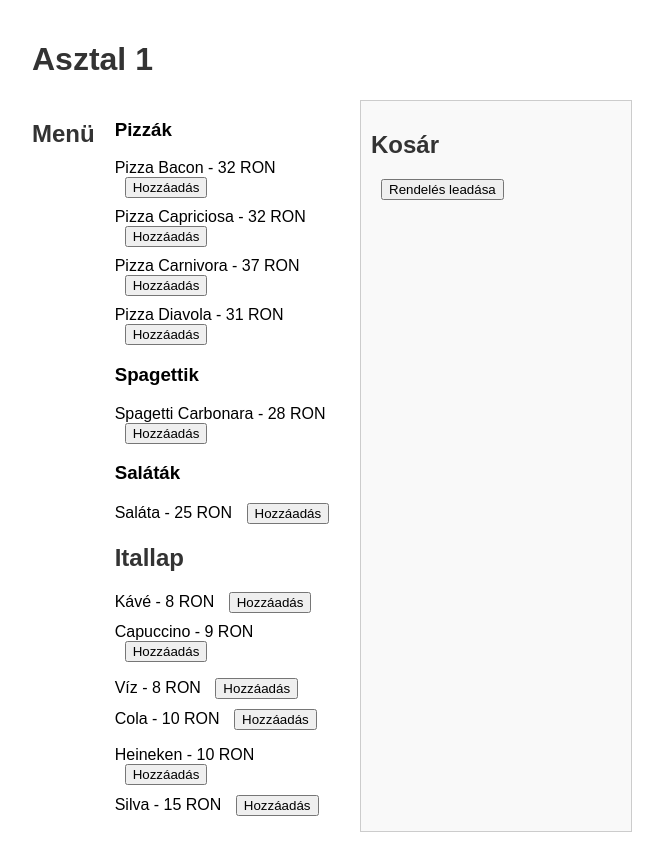
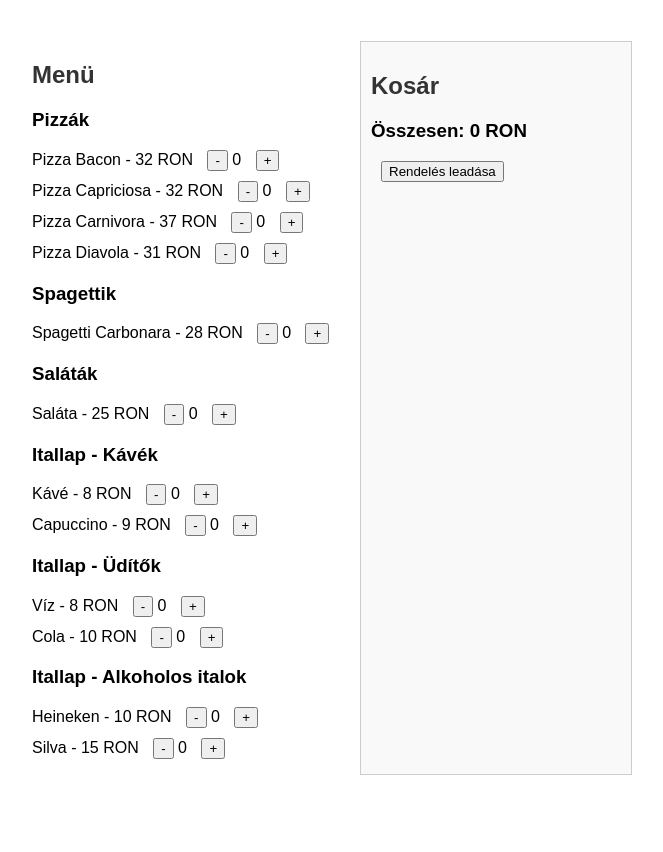
Before and after one commit to ambrustzoltan/order-with-qr, a plain HTML site: page index.html in a window 1280 px wide. Shown: the whole page, without its empty margins (308-971 px from the left). After the commit the page ends 800 px from the top, so only its background shows below. Drawn offline with Linux system fonts and the light colour scheme.

Commit message:
add constans

```diff
--- a/index.html
+++ b/index.html
@@ -12,82 +12,19 @@
   <h1></h1>
   <div class="container">
 
+    <div id="menu">
       <h2>Menü</h2>
-        <div id="menu">
-            <h3>Pizzák</h3>
-            <ul id="pizza">
-                <li>
-                    Pizza Bacon - 32 RON
-                    <button onclick="addToCart(1,'Pizza Bacon', 32)">Hozzáadás</button>
-                </li>
-                <li>
-                    Pizza Capriciosa - 32 RON
-                    <button onclick="addToCart(2,'Pizza Capriciosa', 32)">Hozzáadás</button>
-                </li>
-                <li>
-                    Pizza Carnivora - 37 RON
-                    <button onclick="addToCart(3,'Pizza Carnivora', 37)">Hozzáadás</button>
-                </li>
-                <li>
-                    Pizza Diavola - 31 RON
-                    <button onclick="addToCart(4,'Pizza Diavola', 31)">Hozzáadás</button>
-                </li>
-            </ul>
-            <h3>Spagettik</h3>
-            <ul id="spagetti">
-                <li>
-                    Spagetti Carbonara - 28 RON
-                    <button onclick="addToCart(10, 'Spagetti Carbonara', 28)">Hozzáadás</button>
-                </li>
-            </ul>
-            <h3>Saláták</h3>
-            <ul id="salad">
-                <li>
-                    Saláta - 25 RON
-                    <button onclick="addToCart(30, 'Saláta', 25)">Hozzáadás</button>
-                </li>
-            </ul>
-
-            <h2>Itallap</h2>
-            <ul id="coffee">
-                <li>
-                    Kávé - 8 RON
-                    <button onclick="addToCart(200, 'Kávé', 8)">Hozzáadás</button>
-                </li>
-                <li>
-                    Capuccino - 9 RON
-                    <button onclick="addToCart(201, 'Capuccino', 9)">Hozzáadás</button>
-                </li>
-            </ul>
-            <ul id="drinks">
-                <li>
-                    Víz - 8 RON
-                    <button onclick="addToCart(300, 'Víz', 8)">Hozzáadás</button>
-                </li>
-                <li>
-                    Cola - 10 RON
-                    <button onclick="addToCart(301, 'Cola', 10)">Hozzáadás</button>
-                </li>
-            </ul>
-            <ul id="adult-drinks">
-                <li>
-                    Heineken - 10 RON
-                    <button onclick="addToCart(400, 'Heineken', 10)">Hozzáadás</button>
-                </li>
-                <li>
-                    Silva - 15 RON
-                    <button onclick="addToCart(401, 'Silva', 15)">Hozzáadás</button>
-                </li>
-            </ul>
+      <div id="menu-list"></div>
     </div>
 
     <div id="cart-container">
       <h2>Kosár</h2>
       <ul id="cart"></ul>
+      <h3 id="total">Összesen: 0 RON</h3>
       <button onclick="placeOrder()">Rendelés leadása</button>
     </div>
   </div>
+
   <script src="script.js"></script>
 </body>
-
 </html>
--- a/script.js
+++ b/script.js
@@ -1,32 +1,131 @@
-const urlParams = new URLSearchParams(window.location.search);
-const table = urlParams.get('table') || '1';
-document.querySelector('h1').textContent = `Asztal ${table}`;
+// "Adatbázis-szerű" tömb
+const categories = [
+  {
+    name: "Pizzák",
+    items: [
+      { id: 1, name: "Pizza Bacon", price: 32 },
+      { id: 2, name: "Pizza Capriciosa", price: 32 },
+      { id: 3, name: "Pizza Carnivora", price: 37 },
+      { id: 4, name: "Pizza Diavola", price: 31 }
+    ]
+  },
+  {
+    name: "Spagettik",
+    items: [
+      { id: 10, name: "Spagetti Carbonara", price: 28 }
+    ]
+  },
+  {
+    name: "Saláták",
+    items: [
+      { id: 30, name: "Saláta", price: 25 }
+    ]
+  },
+  {
+    name: "Itallap - Kávék",
+    items: [
+      { id: 200, name: "Kávé", price: 8 },
+      { id: 201, name: "Capuccino", price: 9 }
+    ]
+  },
+  {
+    name: "Itallap - Üdítők",
+    items: [
+      { id: 300, name: "Víz", price: 8 },
+      { id: 301, name: "Cola", price: 10 }
+    ]
+  },
+  {
+    name: "Itallap - Alkoholos italok",
+    items: [
+      { id: 400, name: "Heineken", price: 10 },
+      { id: 401, name: "Silva", price: 15 }
+    ]
+  }
+];
 
-let cart = [];
+// Kosár
+let cart = {};
 
-function addToCart(id, name, price) {
-    cart.push({name, price});
-    renderCart();
+// Menü generálás
+function renderMenu() {
+  let menuDiv = document.getElementById("menu-list");
+  menuDiv.innerHTML = "";
+
+  categories.forEach(cat => {
+    let h3 = document.createElement("h3");
+    h3.textContent = cat.name;
+    menuDiv.appendChild(h3);
+
+    let ul = document.createElement("ul");
+
+    cat.items.forEach(item => {
+      let li = document.createElement("li");
+      li.innerHTML = `
+        ${item.name} - ${item.price} RON
+        <button onclick="updateCart(${item.id}, '${item.name}', ${item.price}, -1)">-</button>
+        <span id="qty-${item.id}">0</span>
+        <button onclick="updateCart(${item.id}, '${item.name}', ${item.price}, 1)">+</button>
+      `;
+      ul.appendChild(li);
+    });
+
+    menuDiv.appendChild(ul);
+  });
 }
 
-function renderCart() {
-    const cartEl = document.getElementById('cart');
-    cartEl.innerHTML = '';
-    cart.forEach((item, index) => {
-        const li = document.createElement('li');
-        li.textContent = `${item.name} - ${item.price} RON`;
-        cartEl.appendChild(li);
-    });
+// Kosár frissítés
+function updateCart(id, name, price, change) {
+  if (!cart[id]) {
+    cart[id] = { name: name, qty: 0, price: price };
+  }
+  cart[id].qty += change;
+
+  if (cart[id].qty <= 0) {
+    delete cart[id];
+  }
+
+  // menü mennyiség frissítése
+  let qtySpan = document.getElementById("qty-" + id);
+  if (qtySpan) {
+    qtySpan.textContent = cart[id] ? cart[id].qty : 0;
+  }
+
+  renderCart();
 }
 
+// Kosár kirajzolás
+function renderCart() {
+  let cartList = document.getElementById("cart");
+  cartList.innerHTML = "";
+
+  let total = 0;
+
+  for (let id in cart) {
+    let item = cart[id];
+    let subtotal = item.qty * item.price;
+    total += subtotal;
+
+    let li = document.createElement("li");
+    li.innerHTML = `
+      ${item.name} - ${item.qty} x ${item.price} RON = ${subtotal} RON
+      <button onclick="updateCart(${id}, '${item.name}', ${item.price}, -1)">-</button>
+      <button onclick="updateCart(${id}, '${item.name}', ${item.price}, 1)">+</button>
+    `;
+    cartList.appendChild(li);
+  }
+
+  document.getElementById("total").textContent = "Összesen: " + total + " RON";
+}
+
+// Rendelés
 function placeOrder() {
-    if(cart.length === 0) {
-        alert("A kosár üres!");
-        return;
-    }
-    let total = cart.reduce((sum, item) => sum + item.price, 0);
-    let items = cart.map(item => `${item.name} - ${item.price} RON`).join('\n');
-    alert(`Rendelés leadva:\n${items}\n\nVégösszeg: ${total} RON`);
-    cart = [];
-    renderCart();
+  if (Object.keys(cart).length === 0) {
+    alert("A kosár üres!");
+    return;
+  }
+  alert("Rendelés leadva! Köszönjük!");
 }
+
+// Oldal betöltéskor menü generálás
+renderMenu();
```
Lines whose indentation alone changed are shown as unchanged.
